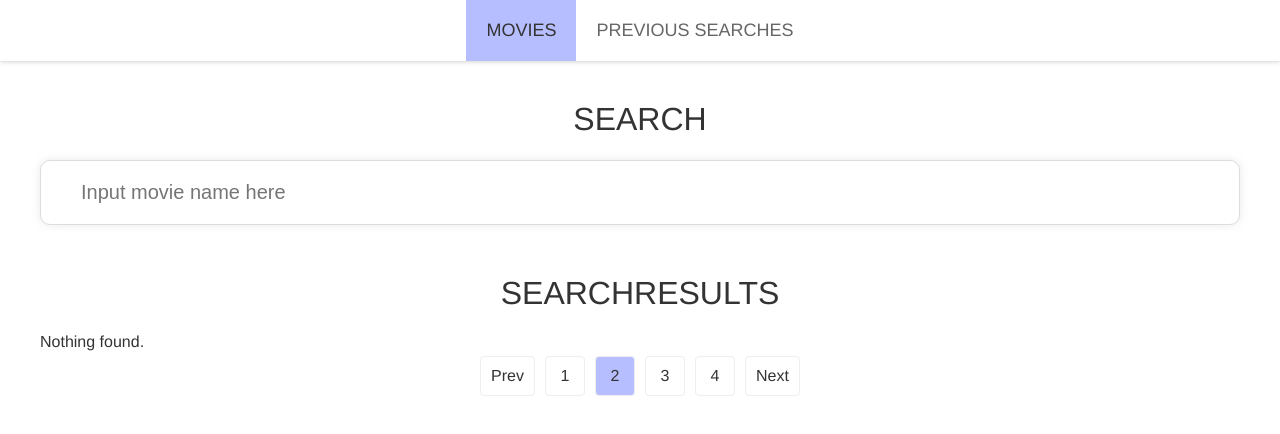
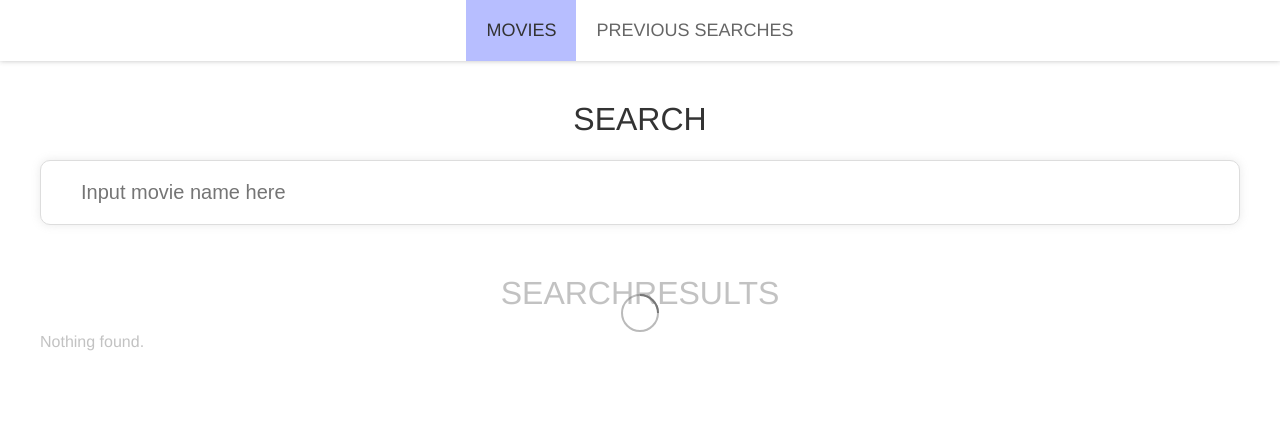
Before and after one commit to vaxoti/lovata-test-task, a Vue app: page /movies in a window 1280 px wide. Shown: the top 434 px of the page. Built offline with nearby package versions, Linux system fonts and the light colour scheme.

Commit message:
pagination work with search results

```diff
--- a/src/apiCalls/movies.js
+++ b/src/apiCalls/movies.js
@@ -1,7 +1,7 @@
 import axios from 'axios';
 import { MOVIES_API_URL, MOVIES_API_TOKEN } from '@/utils/constants';
 
-export function getMoviesFromAPI(searchText, page = '1') {
+export function getMoviesFromAPI(searchText, page) {
     const url = `${MOVIES_API_URL}?s=${searchText}&apikey=${MOVIES_API_TOKEN}&page=${page}`;
     return axios.get(url).then(res => {
         return res.data;
--- a/src/components/Pagination.vue
+++ b/src/components/Pagination.vue
@@ -43,6 +43,7 @@ export default {
 
 <style scoped>
 .Pagination {
+  margin: 20px 10px;
   color: #333;
   display: flex;
   justify-content: center;
--- a/src/components/SearchResults.vue
+++ b/src/components/SearchResults.vue
@@ -46,13 +46,17 @@ export default {
   display: flex;
   box-sizing: border-box;
   margin: -1px -1px 0 0;
-  width: 300px;
+  width: 240px;
+  height: 400px;
   transition: 0.3s;
 }
 .SearchResults-item-image {
+  width: 100%;
   box-sizing: border-box;
 }
 .SearchResults-item-image img {
+  object-fit: cover;
+  object-position: center center;
   height: 100%;
   width: 100%;
 }
--- a/src/store.js
+++ b/src/store.js
@@ -6,17 +6,38 @@ Vue.use(Vuex);
 
 export default new Vuex.Store({
     state: {
-        movies: []
+        currentSearch: {
+            movies: [],
+            totalPages: 0,
+            currentPage: 1,
+            searchText: ''
+        }
     },
     mutations: {
-        setMoviesToStore(state, data) {
-            state.movies = data;
+        setCurrentSearch(state, { Search, totalResults, searchText, page }) {
+            state.currentSearch = {
+                ...state.currentSearch,
+                movies: Search,
+                totalPages: Number(totalResults),
+                searchText,
+                currentPage: page
+            };
+        },
+        changeCurrentPage(state, currentPage) {
+            state.currentSearch = { ...state.currentSearch, currentPage };
         }
     },
     actions: {
-        async callMovies({ commit }, searchText) {
-            const data = await getMoviesFromAPI(searchText);
-            data.Response === 'True' ? commit('setMoviesToStore', data.Search) : commit('setMoviesToStore', []);
+        async callMovies({ commit }, { searchText, page }) {
+            const data = await getMoviesFromAPI(searchText, page);
+            const defaultData = {
+                Search: [],
+                totalResults: 0,
+                searchText: ''
+            };
+            data.Response === 'True'
+                ? commit('setCurrentSearch', { ...data, searchText, page })
+                : commit('setCurrentSearch', defaultData);
         }
     }
 });
--- a/src/views/Movies.vue
+++ b/src/views/Movies.vue
@@ -8,8 +8,18 @@
       type="text"
       placeholder="Input movie name here"
     />
-    <SearchResults :data="$store.state.movies" />
-    <Pagination :totalPages="422" :currentPage="currentPage" :changePage="changePage" />
+    <div class="Movies-search-results-container">
+      <div v-if="isLoading" class="Movies-search-results-spinner">
+        <img src="@/assets/spinner.svg" alt />
+      </div>
+      <SearchResults :data="$store.state.currentSearch.movies" />
+      <Pagination
+        v-if="$store.state.currentSearch.movies.length !== 0"
+        :totalPages="$store.state.currentSearch.totalPages"
+        :currentPage="$store.state.currentSearch.currentPage"
+        :changePage="changePage"
+      />
+    </div>
   </div>
 </template>
 
@@ -22,7 +32,7 @@ export default {
   data: function() {
     return {
       searchText: "",
-      currentPage: 2
+      isLoading: true
     };
   },
   components: {
@@ -30,14 +40,29 @@ export default {
     Pagination
   },
   methods: {
+    dispatchCallMovies: function(data) {
+      this.isLoading = true;
+      this.$store
+        .dispatch("callMovies", data)
+        .then(() => (this.isLoading = false));
+    },
     getDataFromAPI: function(e) {
       if (e.keyCode === 13) {
         const { searchText } = this;
-        this.$store.dispatch("callMovies", searchText);
+        const data = {
+          searchText,
+          page: 1
+        };
+        this.dispatchCallMovies(data);
       }
     },
     changePage: function(page) {
-      this.currentPage = page;
+      const data = {
+        searchText: this.$store.state.currentSearch.searchText,
+        page
+      };
+      this.$store.commit("changeCurrentPage", page);
+      this.dispatchCallMovies(data);
     }
   }
 };
@@ -69,4 +94,19 @@ export default {
   border-color: #ccc;
   box-shadow: 0 0 15px rgba(150, 150, 150, 0.3);
 }
+.Movies-search-results-container {
+  position: relative;
+}
+.Movies-search-results-spinner {
+  z-index: 500;
+  background: rgba(255, 255, 255, 0.7);
+  position: absolute;
+  top: 0;
+  left: 0;
+  height: 100%;
+  width: 100%;
+  display: flex;
+  justify-content: center;
+  align-items: center;
+}
 </style>
```
Also changed, not shown: src/assets/spinner.svg (added).
